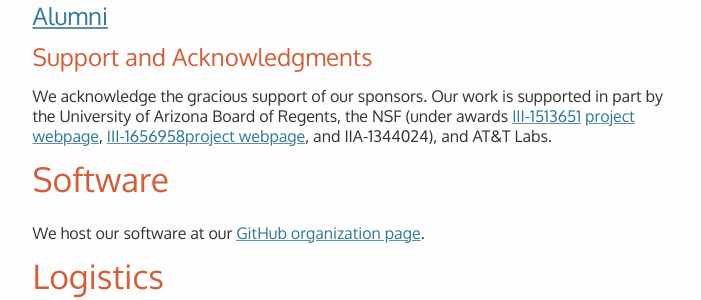
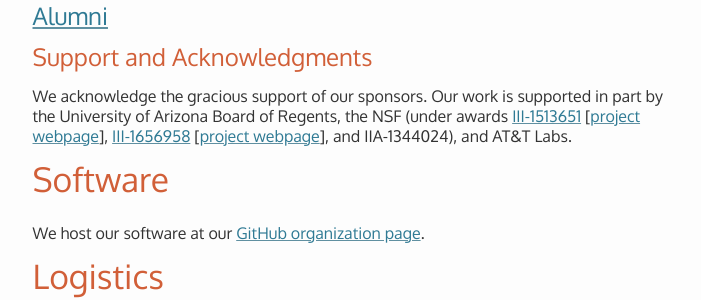
Before and after one commit to hdc-arizona/hdc-arizona.github.io, a Jekyll site: the page built from index.md, in a window 1280 px wide and 900 px high, scrolled down 1635 px. Shown: the part 525-825 px from the top of the window, without its empty margins (135-836 px from the left). Built offline with Jekyll 4.4.1, drawn with Linux system fonts in a browser that asks for light colours.

```diff
--- a/index.md
+++ b/index.md
@@ -87,9 +87,9 @@ We acknowledge the gracious support of our sponsors. Our work is
 supported in part by the University of Arizona Board of Regents,
 the NSF (under awards
 [III-1513651](http://www.nsf.gov/awardsearch/showAward?AWD_ID=1513651)
-[project webpage](http://www.sci.utah.edu/~beiwang/networktdav/networktdav.html),
-[III-1656958](https://www.nsf.gov/awardsearch/showAward?AWD_ID=1656958)[project
-webpage](http://hdc-arizona.github.io/projects/dependencies),
+[[project webpage](http://www.sci.utah.edu/~beiwang/networktdav/networktdav.html)],
+[III-1656958](https://www.nsf.gov/awardsearch/showAward?AWD_ID=1656958) [[project
+webpage](http://hdc-arizona.github.io/projects/dependencies)],
 and IIA-1344024), and AT&T Labs.
 
 # Software
```
